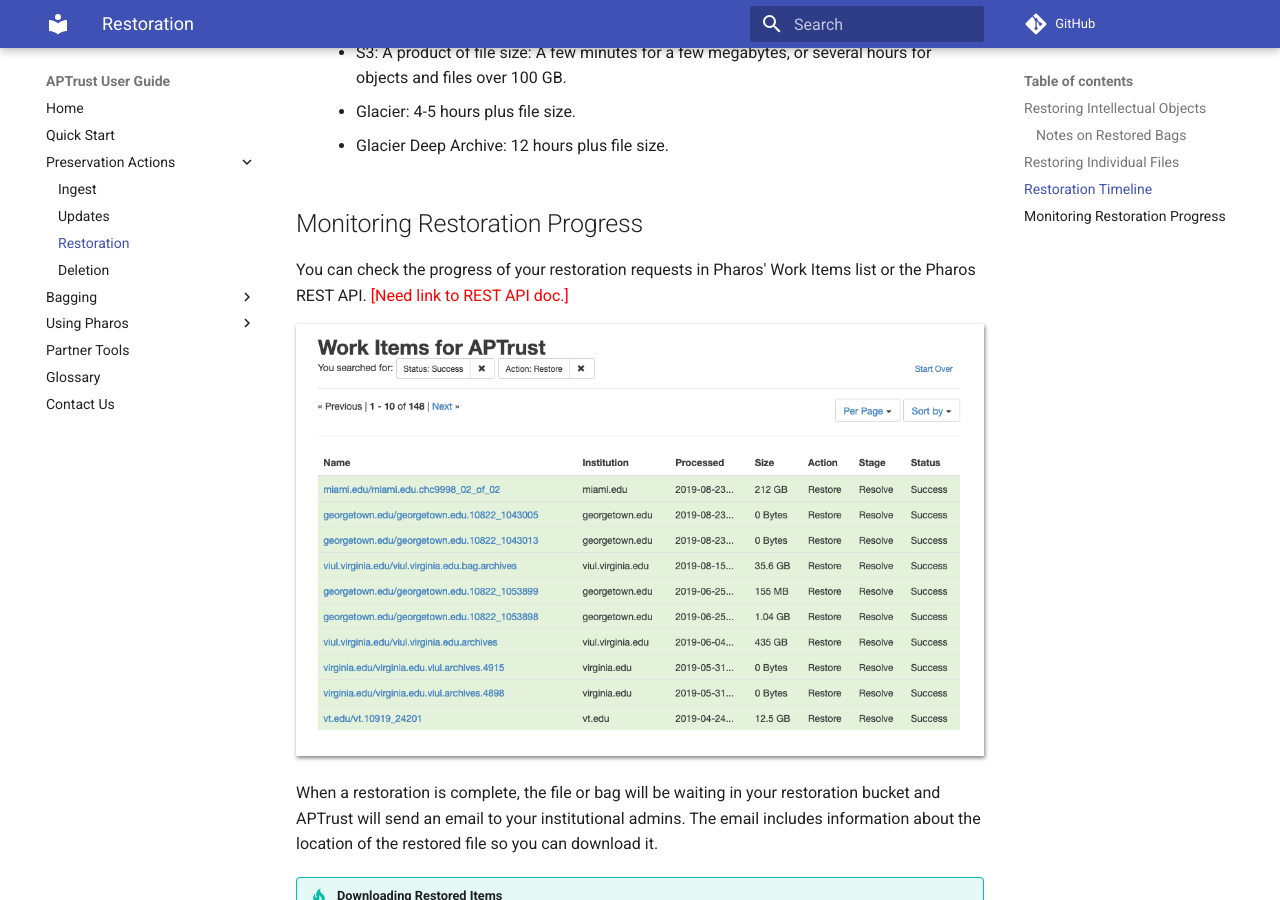
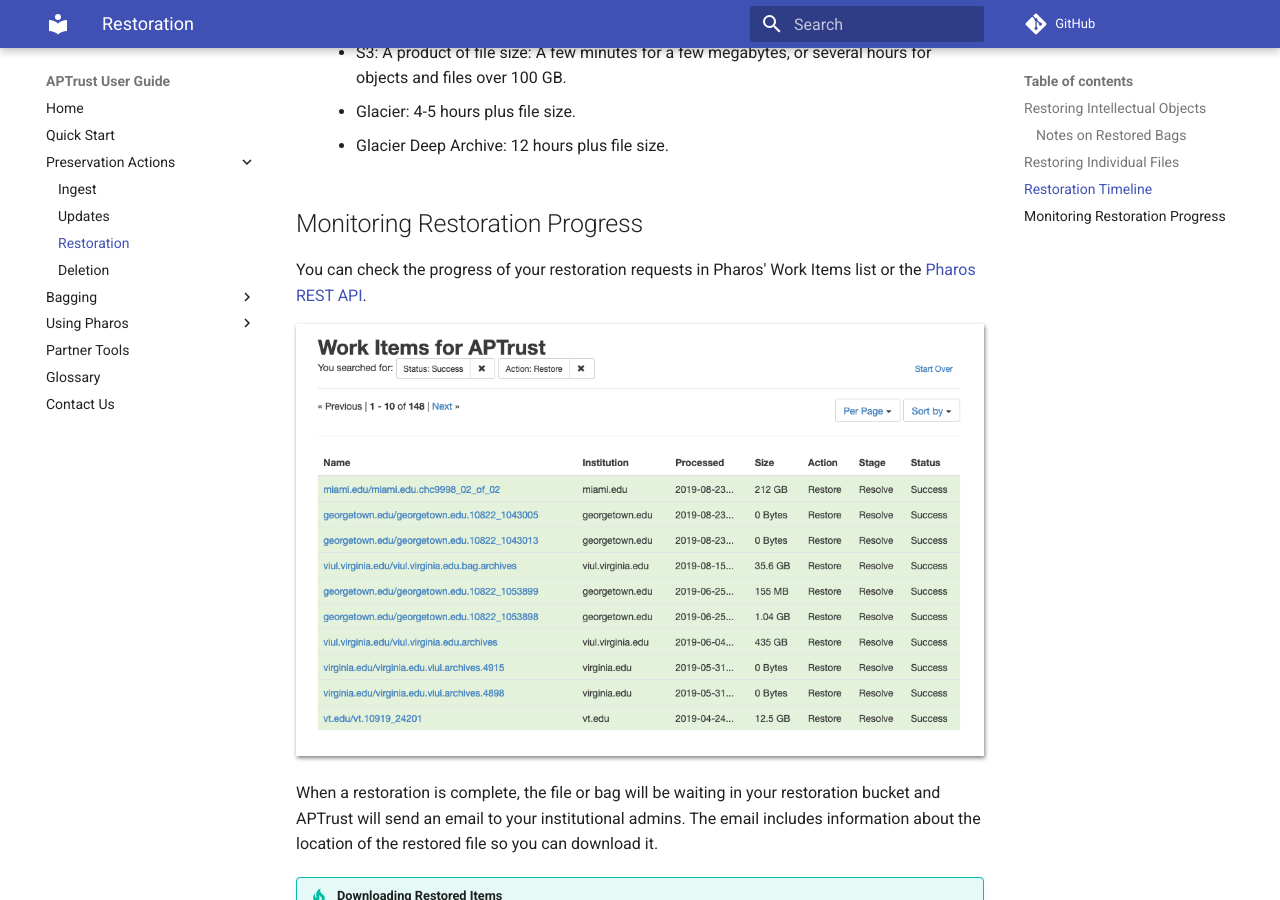
Before and after one commit to APTrust/userguide, an MkDocs documentation site: the page built from docs/preservation/restoration.md, in a window 1280 px wide and 900 px high, scrolled down 3597 px. Built offline with MkDocs 1.6.1 and Material for MkDocs 9.7.7, drawn with Linux system fonts in a browser that asks for light colours; comment, search, counter and statistics services are not loaded.

Commit message:
Fixed link to Pharos API docs

```diff
--- a/docs/preservation/restoration.md
+++ b/docs/preservation/restoration.md
@@ -89,7 +89,7 @@
 
 ## Monitoring Restoration Progress
 
-You can check the progress of your restoration requests in Pharos' Work Items list or the Pharos REST API. <span style="color:red;">[Need link to REST API doc.]</span>
+You can check the progress of your restoration requests in Pharos' Work Items list or the [Pharos REST API](https://aptrust.github.io/pharos/){target=_blank}.
 
 ![Pharos work items list showing completed restoration requests](../img/pharos/RestorationWorkItems.png)
 
```
